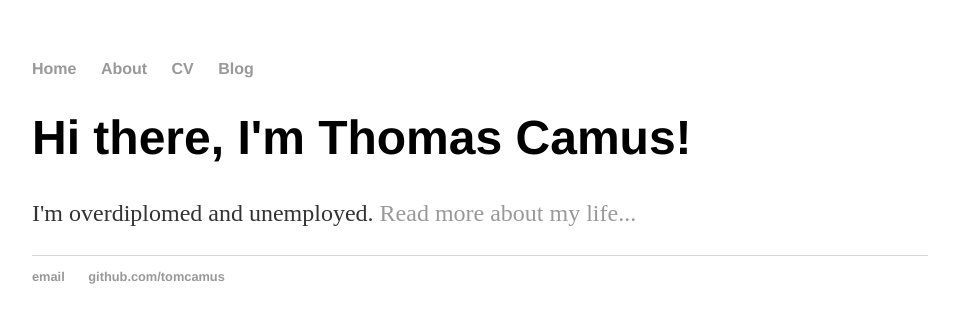
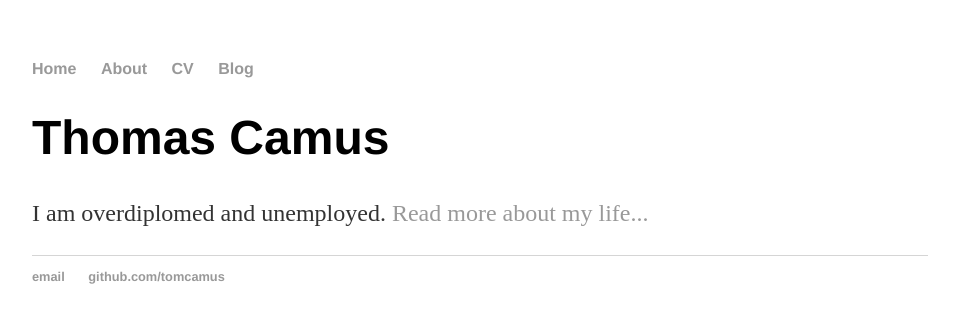
Before and after one commit to tomcamus/tomcamus, a Jekyll site: the page built from index.html, in a window 1280 px wide. Shown: the top 323 px of the page, without its empty margins (160-1119 px from the left). Built offline with Jekyll 4.4.1, drawn with Linux system fonts in a browser that asks for light colours.

Commit message:
Update index.html

```diff
--- a/index.html
+++ b/index.html
@@ -1,30 +1,8 @@
-<!DOCTYPE html>
-<html>
-	<head>
-		<title>Thomas Camus</title>
-		<!-- link to main stylesheet -->
-		<link rel="stylesheet" type="text/css" href="/css/main.css">
-	</head>
-	<body>
-		<nav>
-    		<ul>
-        		<li><a href="/">Home</a></li>
-	        	<li><a href="/about">About</a></li>
-        		<li><a href="/cv">CV</a></li>
-        		<li><a href="/blog">Blog</a></li>
-    		</ul>
-		</nav>
-		<div class="container">
-    		<div class="blurb">
-        		<h1>Hi there, I'm Thomas Camus!</h1>
-				<p>I'm overdiplomed and unemployed. <a href="/about">Read more about my life...</a></p>
-    		</div><!-- /.blurb -->
-		</div><!-- /.container -->
-		<footer>
-    		<ul>
-        		<li><a href="mailto:tomcamus@gmail.com">email</a></li>
-        		<li><a href="https://github.com/tomcamus">github.com/tomcamus</a></li>
-			</ul>
-		</footer>
-	</body>
-</html>
+---
+layout: default
+title: Hank Quinlan, Horrible Cop
+---
+<div class="blurb">
+	<h1>Thomas Camus</h1>
+	<p>I am overdiplomed and unemployed. <a href="/about">Read more about my life...</a></p>
+</div><!-- /.blurb -->
```
